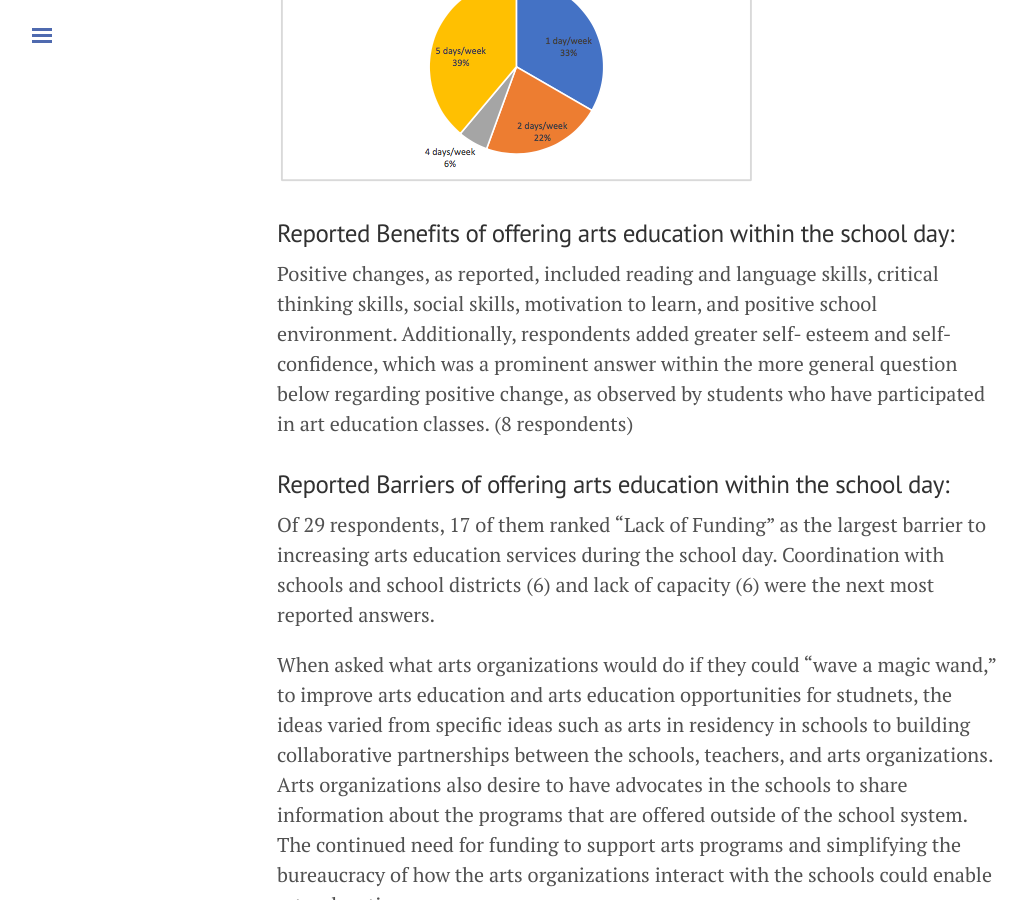
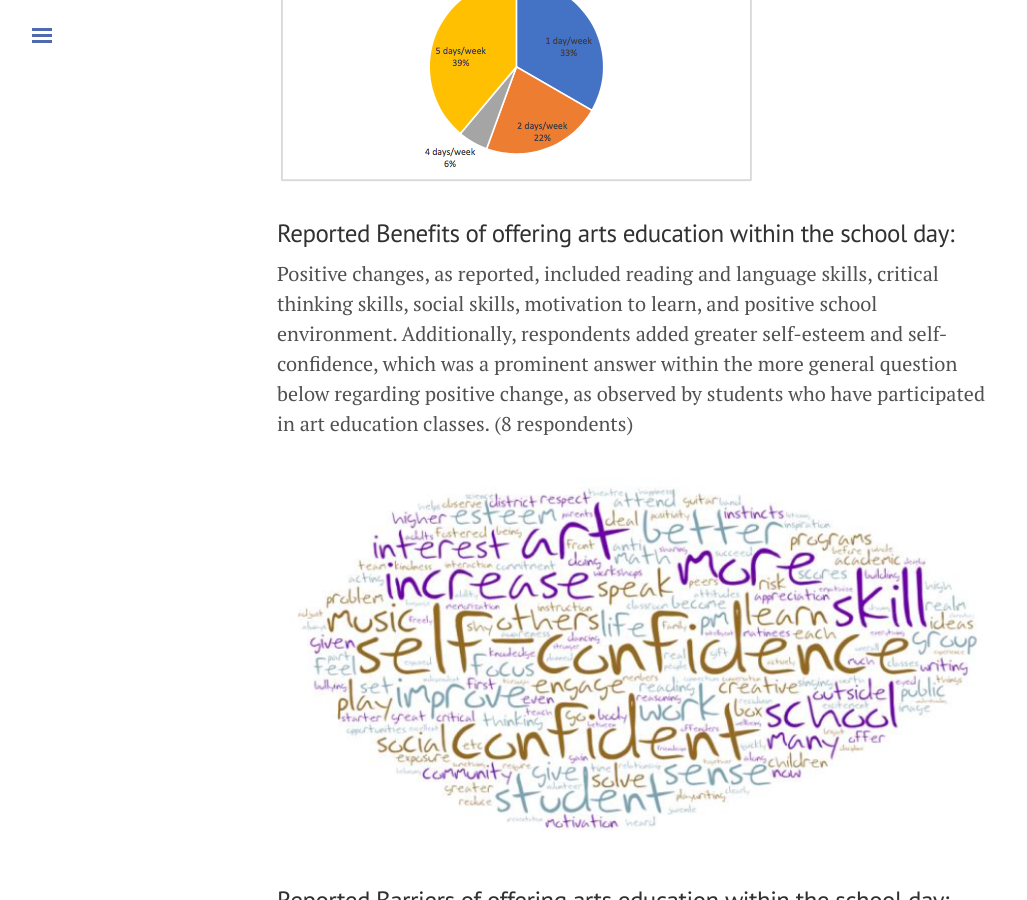
Before and after one commit to code4sac/sacarts4ALL, a Jekyll site: the page built from 4_non_profits_survey.md, in a window 1280 px wide and 900 px high, scrolled down 4977 px. Shown: the whole window, without its empty margins (3-1030 px from the left). Built offline with Jekyll 4.4.1, drawn with Linux system fonts in a browser that asks for light colours; our own code applies the rules of GitHub Pages for plain Markdown files.

Commit message:
graphic 1

```diff
--- a/4_non_profits_survey.md
+++ b/4_non_profits_survey.md
@@ -107,7 +107,9 @@ Collectively, 23 survey respondents are serving 21,570 students annually (though
 
 ### Reported Benefits of offering arts education within the school day:
 
-Positive changes, as reported, included reading and language skills, critical thinking skills, social skills, motivation to learn, and positive school environment. Additionally, respondents added greater self- esteem and self-confidence, which was a prominent answer within the more general question below regarding positive change, as observed by students who have participated in art education classes. (8 respondents)
+Positive changes, as reported, included reading and language skills, critical thinking skills, social skills, motivation to learn, and positive school environment. Additionally, respondents added greater self-esteem and self-confidence, which was a prominent answer within the more general question below regarding positive change, as observed by students who have participated in art education classes. (8 respondents)
+
+![SacArts4ALL]({{ site.baseurl }}/assets/images/NELP_graphic1.png "benefits word collage")
 
 ### Reported Barriers of offering arts education within the school day:
 
```
Also changed, not shown: assets/images/NELP_graphic1.png (added), assets/images/NELP_graphic2.png (added), assets/images/NELP_photo1.png (added), assets/images/NELP_photo2.png (added), assets/images/NELP_photo3.png (added), assets/images/NELP_photo4.png (added).
